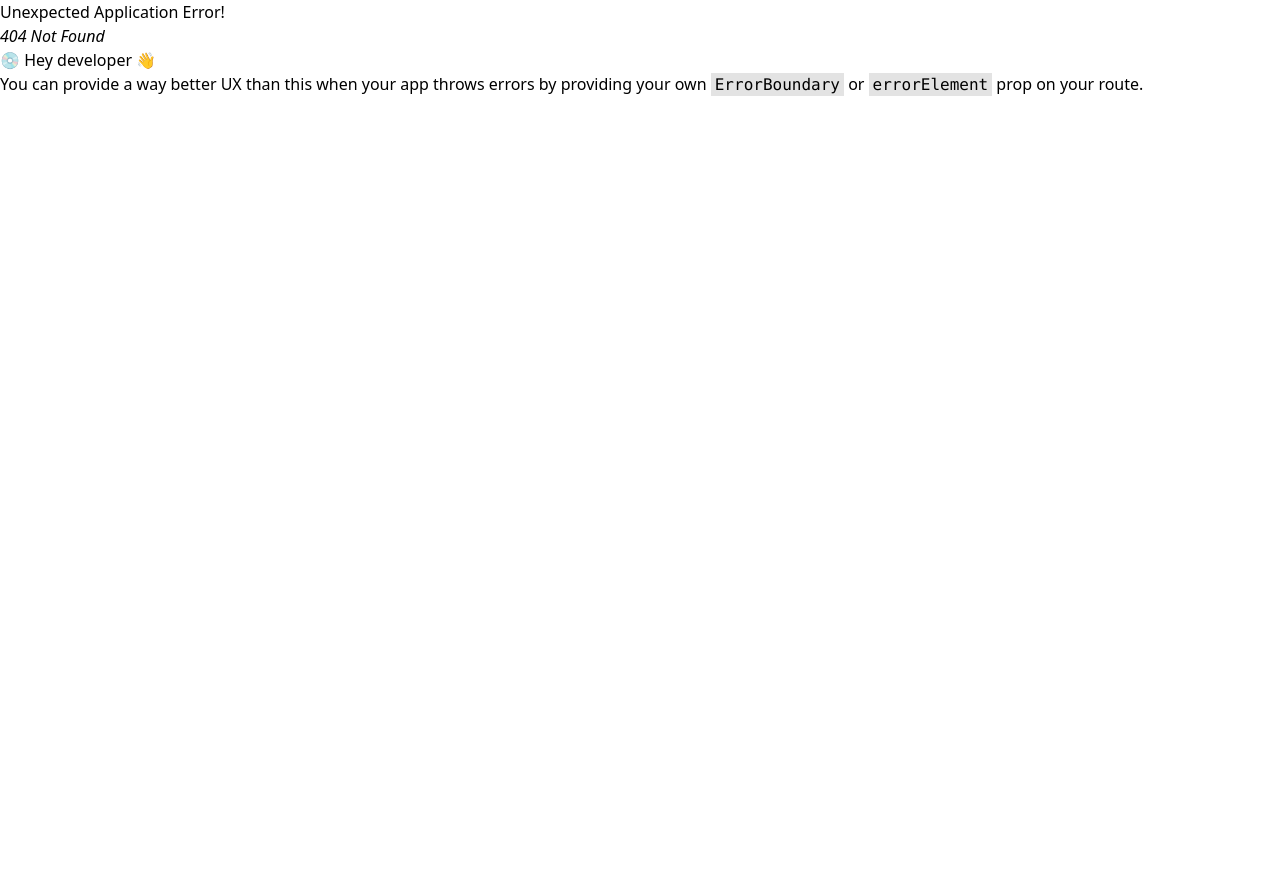
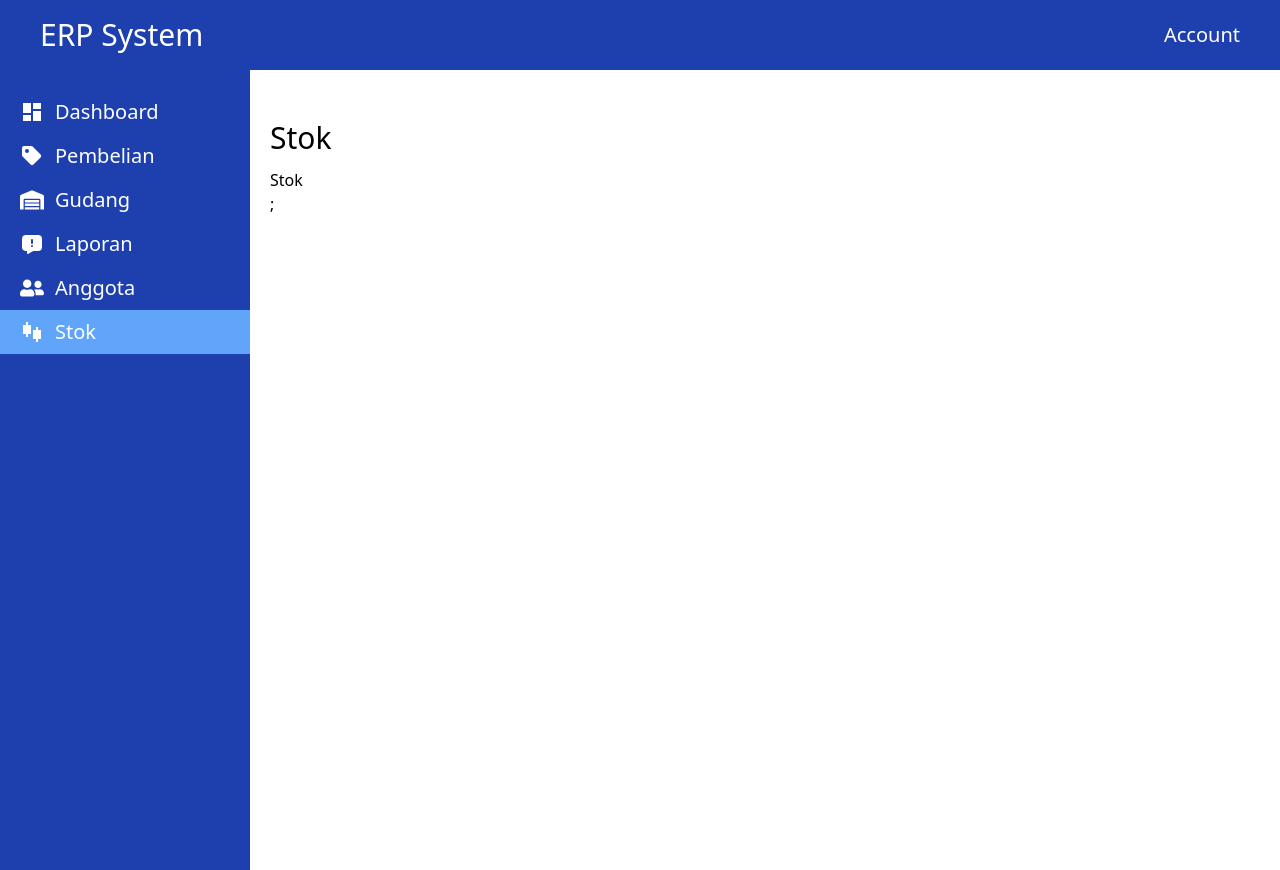
Before and after one commit to Firosmalik000/erp-frontend-react-, a React (Vite) app: page /stok in a window 1280 px wide. Before the commit this address had no page. Before the commit the page ends 800 px from the top, so only its background shows below. Built offline with nearby package versions, Linux system fonts and the light colour scheme.

Commit message:
fix route management

```diff
--- a/src/components/Sidebar.tsx
+++ b/src/components/Sidebar.tsx
@@ -4,7 +4,7 @@ import { FaUserFriends, FaWarehouse } from 'react-icons/fa';
 import { BiSolidPurchaseTag } from 'react-icons/bi';
 
 import { TbMessageReportFilled } from 'react-icons/tb';
-import { Link } from 'react-router-dom';
+import { NavLink } from 'react-router-dom';
 import { RiStockFill } from 'react-icons/ri';
 
 interface TextSidebarComponentProps {
@@ -15,10 +15,10 @@ interface TextSidebarComponentProps {
 
 const TextSidebarComponent: React.FC<TextSidebarComponentProps> = ({ logo, link, title }) => {
   return (
-    <Link to={link} className="grid grid-cols-12 hover:bg-blue-400 px-5 py-2 items-center">
+    <NavLink to={link} className={({ isActive }) => `grid grid-cols-12 px-5 py-2 items-center ${isActive ? 'bg-blue-400' : 'hover:bg-blue-400'}`}>
       <div className="col-span-2 text-2xl">{logo}</div>
       <div className="col-span-10 text-xl">{title}</div>
-    </Link>
+    </NavLink>
   );
 };
 const Sidebar = () => {
@@ -26,10 +26,10 @@ const Sidebar = () => {
     <div className="relative min-h-screen w-[250px] bg-blue-800 text-white   py-5">
       <TextSidebarComponent logo={<MdDashboard />} link="/" title="Dashboard" />
       <TextSidebarComponent logo={<BiSolidPurchaseTag />} link="/pembelian" title="Pembelian" />
-      <TextSidebarComponent logo={<FaWarehouse />} link="/pembelian" title="Gudang" />
-      <TextSidebarComponent logo={<TbMessageReportFilled />} link="/pembelian" title="Laporan" />
-      <TextSidebarComponent logo={<FaUserFriends />} link="/pembelian" title="Anggota" />
-      <TextSidebarComponent logo={<RiStockFill />} link="/pembelian" title="Stok" />
+      <TextSidebarComponent logo={<FaWarehouse />} link="/gudang" title="Gudang" />
+      <TextSidebarComponent logo={<TbMessageReportFilled />} link="/laporan" title="Laporan" />
+      <TextSidebarComponent logo={<FaUserFriends />} link="/anggota" title="Anggota" />
+      <TextSidebarComponent logo={<RiStockFill />} link="/stok" title="Stok" />
     </div>
   );
 };
--- /dev/null
+++ b/src/pages/Anggota.tsx
@@ -0,0 +1,12 @@
+import React from 'react';
+import Layout from '../layouts/Layout';
+
+const Anggota = () => {
+  return (
+    <Layout title="Anggota">
+      <div className=" ">Anggota</div>;
+    </Layout>
+  );
+};
+
+export default Anggota;
--- /dev/null
+++ b/src/pages/Gudang.tsx
@@ -0,0 +1,12 @@
+import React from 'react';
+import Layout from '../layouts/Layout';
+
+const Gudang = () => {
+  return (
+    <Layout title="Gudang">
+      <div>Gudang</div>
+    </Layout>
+  );
+};
+
+export default Gudang;
--- /dev/null
+++ b/src/pages/Laporan.tsx
@@ -0,0 +1,12 @@
+import React from 'react';
+import Layout from '../layouts/Layout';
+
+const Laporan = () => {
+  return (
+    <Layout title="Lapoeran">
+      <div className=" ">Lapoeran </div>;
+    </Layout>
+  );
+};
+
+export default Laporan;
--- /dev/null
+++ b/src/pages/Stok.tsx
@@ -0,0 +1,12 @@
+import React from 'react';
+import Layout from '../layouts/Layout';
+
+const Stok = () => {
+  return (
+    <Layout title="Stok">
+      <div className=" ">Stok </div>;
+    </Layout>
+  );
+};
+
+export default Stok;
--- /dev/null
+++ b/src/pages/index.ts
@@ -0,0 +1,6 @@
+export { default as Dashboard } from './Dashboard';
+export { default as Pembelian } from './Pembelian';
+export { default as Gudang } from './Gudang';
+export { default as Laporan } from './Laporan';
+export { default as Anggota } from './Anggota';
+export { default as Stok } from './Stok';
```
Also changed, not shown: src/App.tsx (+17 -12 lines).
